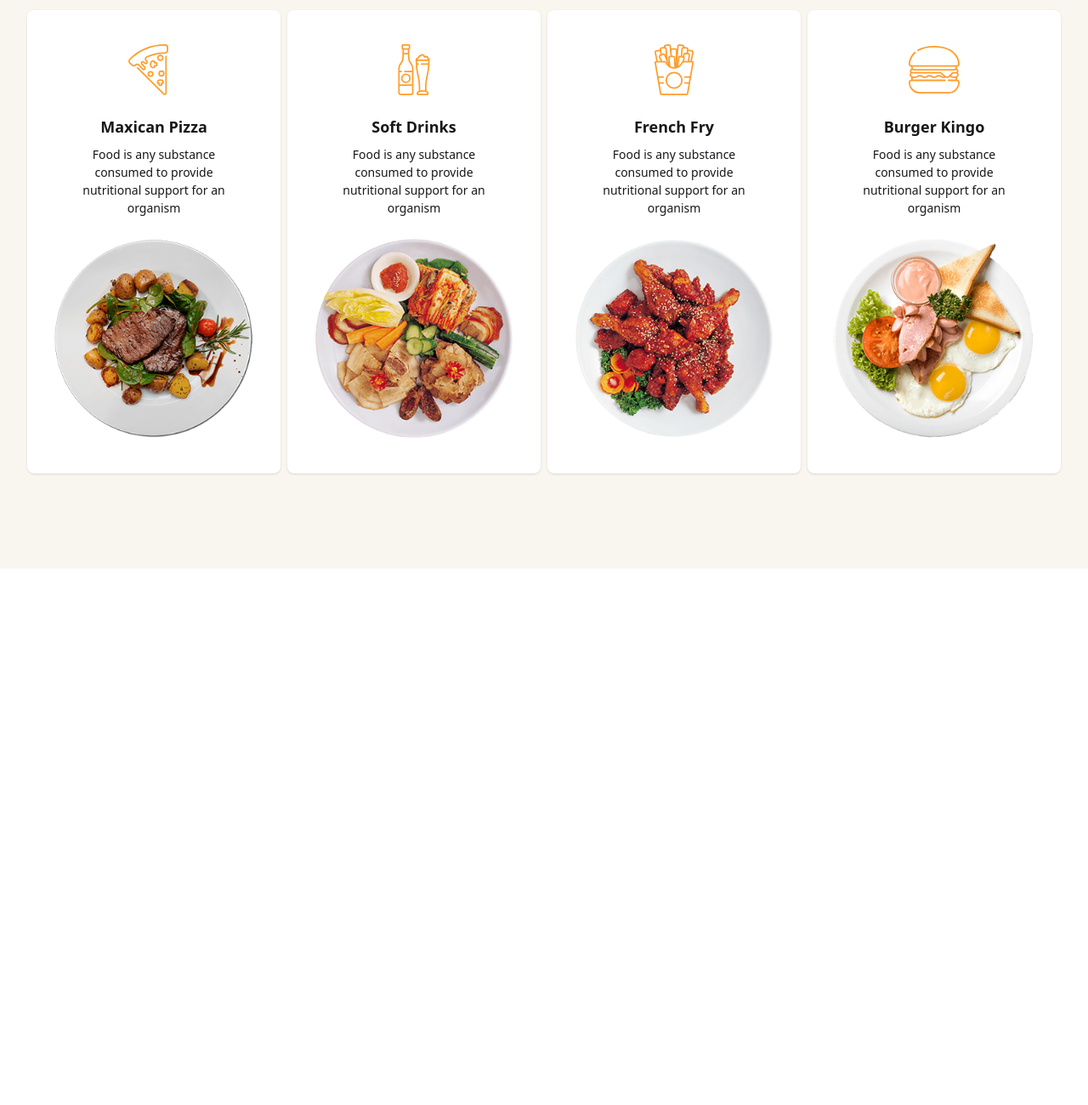
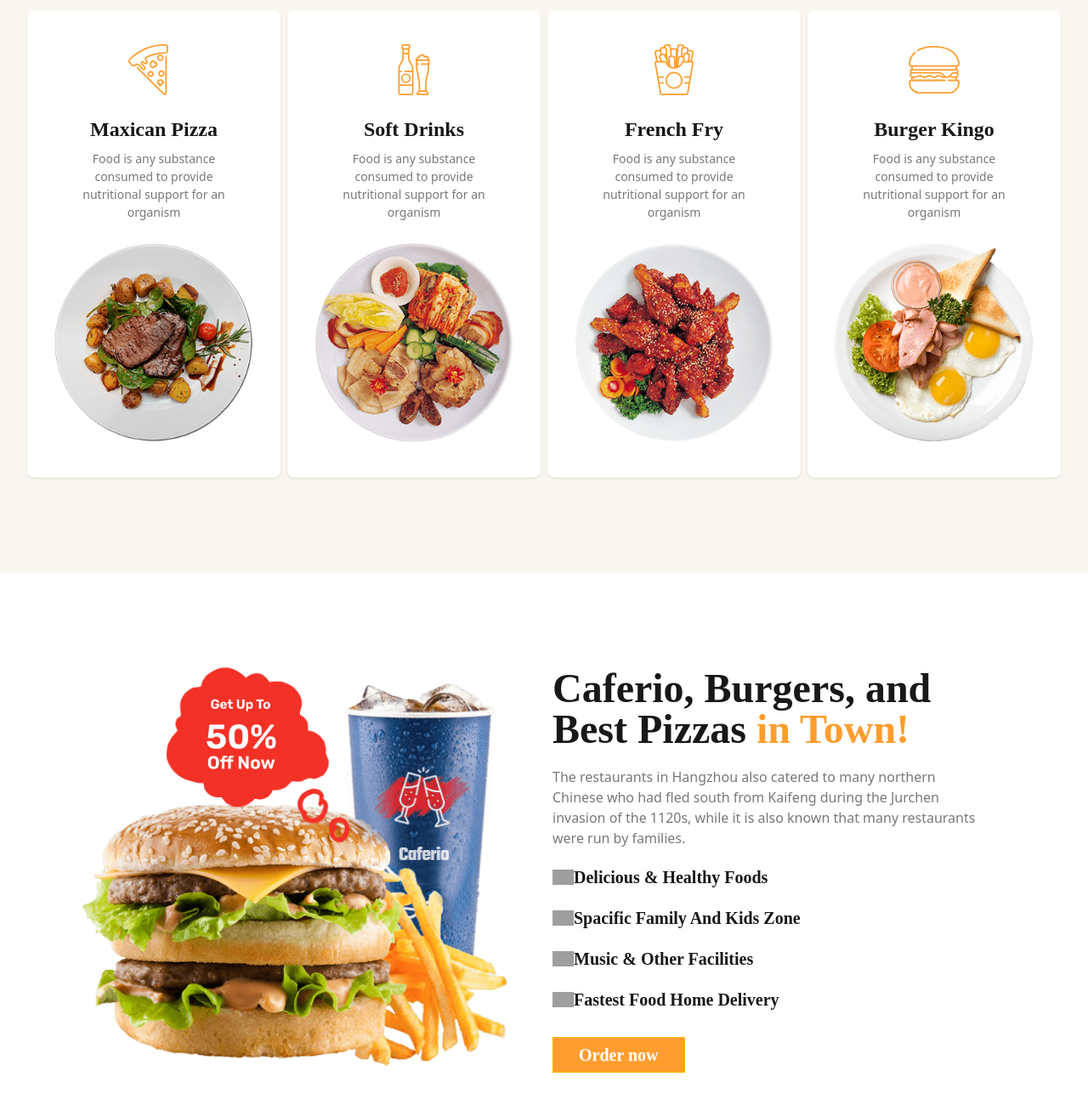
Before and after one commit to FuadHasan199/Foodcart, a plain HTML site: page index.html in a window 1280 px wide. Shown: the part 900-2200 px from the top of the page at 85% size. Before the commit the page ends 1569 px from the top, so only its background shows below. Drawn offline with nearby package versions, Linux system fonts and the light colour scheme; grey boxes are pictures that could not be loaded; a web font is replaced by a local one.

Commit message:
caferio section done

```diff
--- a/index.html
+++ b/index.html
@@ -49,6 +49,20 @@
         font-style: normal;
         font-variation-settings: "wdth" 100;
       }
+      .rotar {
+        font-family: "Roboto", sans-serif;
+        font-optical-sizing: auto;
+        font-weight: 600;
+        font-style: normal;
+        font-variation-settings: "wdth" 100;
+      }
+      .rubik {
+      font-family: "Rubik", sans-serif;
+      font-optical-sizing: auto;
+      font-weight: 800;
+      font-style: normal;
+      }
+
     </style>
   </head>
   <body>
@@ -152,8 +166,8 @@
               <img src="./images/promo-icon-1.svg" alt="" />
             </div>
             <div class="card-body  text-center">
-              <div class="flex justify-center"><h2 class="card-title text-center">Maxican Pizza</h2></div>
-              <p>
+              <div class="flex justify-center"><h2 class="card-title text-center font-[ubuntu-medium] font-semibold text-2xl">Maxican Pizza</h2></div>
+              <p class="text-[#787878]  ">
                 Food is any substance consumed to provide nutritional support
                 for an organism
               </p>
@@ -174,8 +188,8 @@
               <img src="./images/promo-icon-2.svg" alt="" />
             </div>
             <div class="card-body  text-center">
-              <div class="flex justify-center"><h2 class="card-title text-right">Soft Drinks</h2></div>
-              <p>
+              <div class="flex justify-center"><h2 class="card-title text-right font-[ubuntu-medium] font-semibold text-2xl">Soft Drinks</h2></div>
+              <p class="text-[#787878]  ">
                 Food is any substance consumed to provide nutritional support
                 for an organism
               </p>
@@ -196,8 +210,8 @@
               <img src="./images/promo-icon-3.svg" alt="" />
             </div>
             <div class="card-body  text-center">
-              <div class="flex justify-center"><h2 class="card-title text-right">French Fry</h2></div>
-              <p>
+              <div class="flex justify-center"><h2 class="card-title font-[ubuntu-medium] font-semibold text-2xl">French Fry</h2></div>
+              <p class="text-[#787878]  ">
                 Food is any substance consumed to provide nutritional support
                 for an organism
               </p>
@@ -218,8 +232,8 @@
               <img src="./images/promo-icon-4.svg" alt="" />
             </div>
             <div class="card-body  text-center">
-              <div class="flex justify-center"><h2 class="card-title text-right">Burger Kingo</h2></div>
-              <p>
+              <div class="flex justify-center"><h2 class="card-title font-[ubuntu-medium] font-semibold text-2xl">Burger Kingo</h2></div>
+              <p class="text-[#787878]  ">
                 Food is any substance consumed to provide nutritional support
                 for an organism
               </p>
@@ -234,6 +248,25 @@
           </div>
         </div>
       </div>
+
+      <!--caferio section-->
+      <div class="  pt-28 pb-28 gap-5 bg-white flex justify-center items-center px-8 md:px-16 lg:px-24">
+        <div class="flex-1  mx-w-[300px]">
+           <div class="relative"><img src="./images/about-banner.png" alt=""></div>
+           <div style="transition-duration: calc(2) rotate(45deg);" class="absolute mt-[-470px] ml-[100px] w-[216px]"><img src="./images/sale-shape-red.png" alt=""></div>
+        </div>
+        <div class="flex-1  px-8 space-y-5">
+           <h1 class="text-5xl font-bold font-[rubik]">Caferio, Burgers, and Best Pizzas <span class="text-[#FF9D2E]">in Town!</span></h1>
+           <p class="text-[#787878] ">The restaurants in Hangzhou also catered to many northern Chinese who had fled south from Kaifeng during the Jurchen invasion of the 1120s, while it is also known that many restaurants were run by families.</p>
+           <div class="flex items-center "><img width="25" height="48" src="https://img.icons8.com/glassmorphism/48/reading-confirmation.png" alt="reading-confirmation"/> <p class="text-xl font-semibold font-[ubuntu-regular]">Delicious & Healthy Foods</p></div>
+           <div class="flex items-center "><img width="25" height="48" src="https://img.icons8.com/glassmorphism/48/reading-confirmation.png" alt="reading-confirmation"/> <p class="text-xl font-semibold font-[ubuntu-regular]">Spacific Family And Kids Zone</p></div>
+           <div class="flex items-center "><img width="25" height="48" src="https://img.icons8.com/glassmorphism/48/reading-confirmation.png" alt="reading-confirmation"/> <p class="text-xl font-semibold font-[ubuntu-regular]">Music & Other Facilities</p></div>
+           <div class="flex items-center "><img width="25" height="48" src="https://img.icons8.com/glassmorphism/48/reading-confirmation.png" alt="reading-confirmation"/> <p class="text-xl font-semibold font-[ubuntu-regular]">Fastest Food Home Delivery</p></div>
+           <div>
+            <button class="px-[30px] my-[10px] py-5 rounded-none btn btn-outline btn-warning bg-[#FF9D2E] text-white text-xl font-[ubuntu-medium] hover:bg-red-400">Order now</button>
+           </div>
+        </div>
+      </div>
     </main>
 
     <script src="https://cdn.jsdelivr.net/npm/@tailwindcss/browser@4"></script>
```
